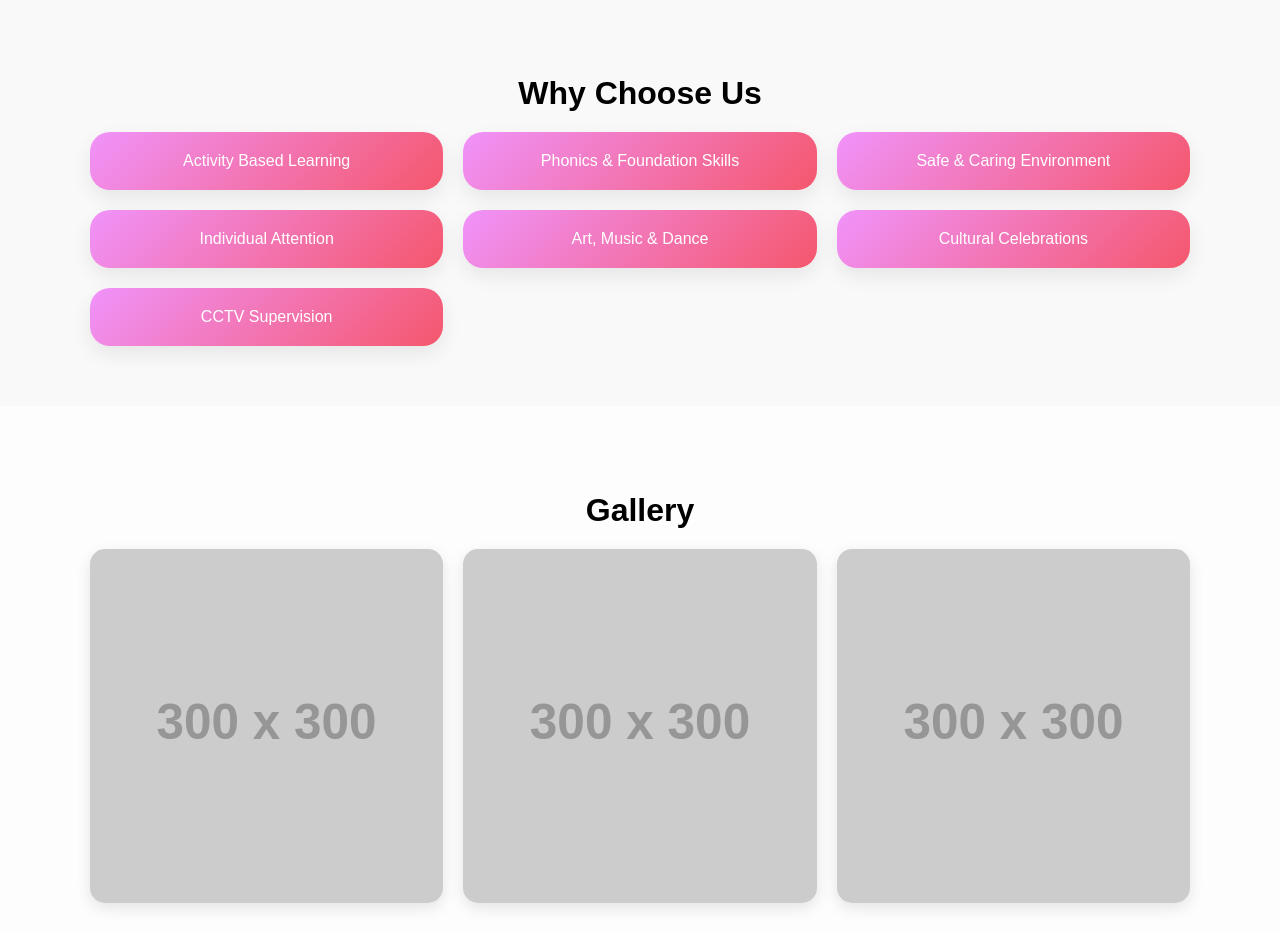
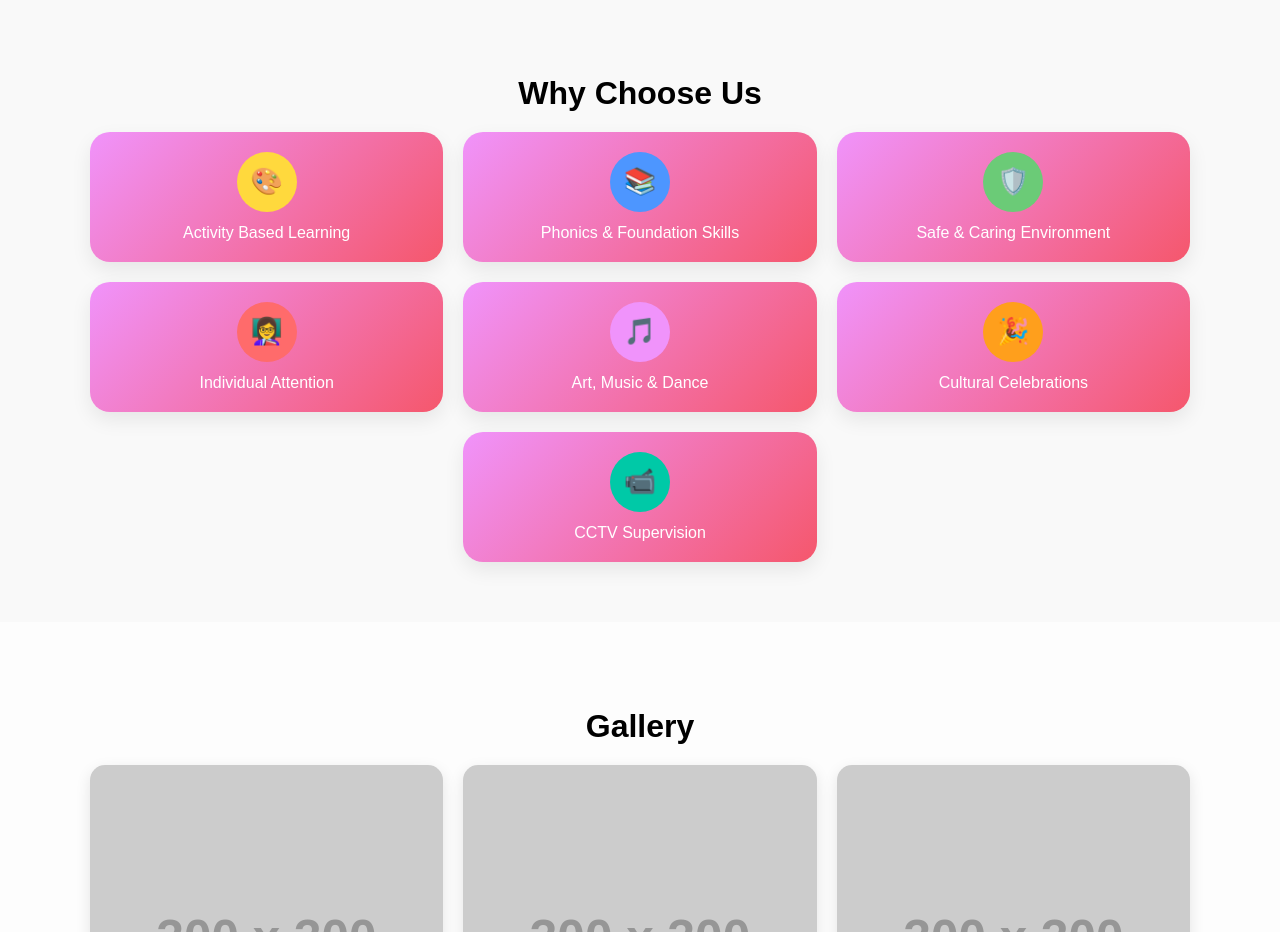
Before and after one commit to Shubs2802/preschool-site, a React (Vite) app: page / in a window 1280 px wide. Shown: the part 920-1852 px from the top of the page. Built offline with nearby package versions, Linux system fonts and the light colour scheme.

Commit message:
added colored animated icons to features section

```diff
--- a/src/App.css
+++ b/src/App.css
@@ -67,6 +67,12 @@ h2 {
   transition: 0.3s;
 }
 
-.card:hover {
-  transform: translateY(-5px);
+.icon {
+  font-size: 30px;
+  margin-bottom: 10px;
+  transition: transform 0.3s ease;
 }
+
+.card:hover .icon {
+  transform: scale(1.3) rotate(5deg);
+}
--- a/src/components/Features.jsx
+++ b/src/components/Features.jsx
@@ -1,12 +1,12 @@
 function Features() {
   const features = [
-    "Activity Based Learning",
-    "Phonics & Foundation Skills",
-    "Safe & Caring Environment",
-    "Individual Attention",
-    "Art, Music & Dance",
-    "Cultural Celebrations",
-    "CCTV Supervision"
+    { text: "Activity Based Learning", icon: "🎨", color: "#FFD93D" },
+    { text: "Phonics & Foundation Skills", icon: "📚", color: "#4D96FF" },
+    { text: "Safe & Caring Environment", icon: "🛡️", color: "#6BCB77" },
+    { text: "Individual Attention", icon: "👩‍🏫", color: "#FF6B6B" },
+    { text: "Art, Music & Dance", icon: "🎵", color: "#f093fb" },
+    { text: "Cultural Celebrations", icon: "🎉", color: "#FF9F1C" },
+    { text: "CCTV Supervision", icon: "📹", color: "#00C9A7" }
   ];
 
   return (
@@ -16,11 +16,43 @@ function Features() {
 
         <div className="grid grid-3">
           {features.map((f, i) => (
-            <div key={i} className="card" style={{
-              background: "linear-gradient(135deg, #f093fb, #f5576c)",
-              color: "white"
-            }}>
-              {f}
+            <div
+              key={i}
+              className="card"
+              style={{
+                background: "linear-gradient(135deg, #f093fb, #f5576c)",
+                color: "white",
+                textAlign: "center",
+
+                // Center last item
+                gridColumn:
+                  features.length % 3 === 1 && i === features.length - 1
+                    ? "2 / 3"
+                    : "auto",
+              }}
+            >
+              {/* Colored Icon Circle */}
+              <div
+                className="icon"
+                style={{
+                  background: f.color,
+                  width: "60px",
+                  height: "60px",
+                  borderRadius: "50%",
+                  display: "flex",
+                  alignItems: "center",
+                  justifyContent: "center",
+                  margin: "0 auto 12px",
+                  fontSize: "26px",
+                }}
+              >
+                {f.icon}
+              </div>
+
+              {/* Text */}
+              <div style={{ fontWeight: "500" }}>
+                {f.text}
+              </div>
             </div>
           ))}
         </div>
```
